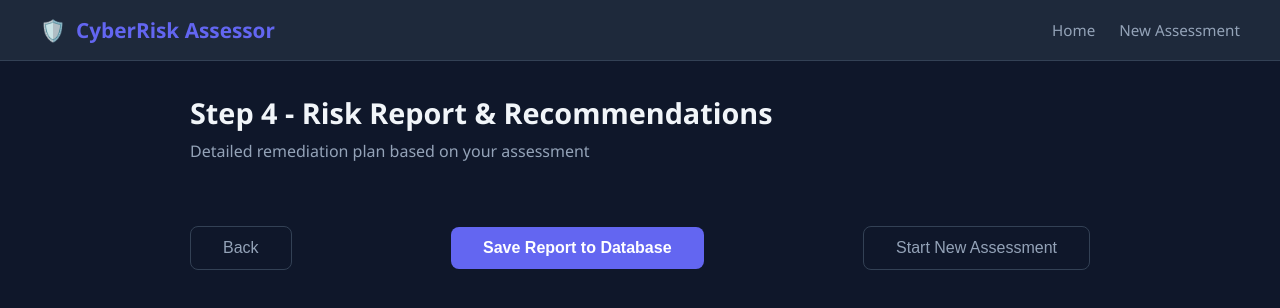
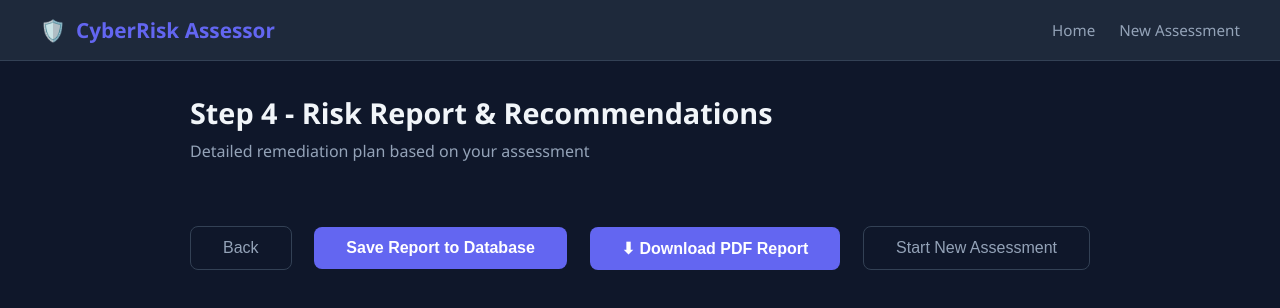
Before and after one commit to hanumanthumandula-svg/cyber-risk-tool, a React (Create React App) app: page /report in a window 1280 px wide. Shown: the top 308 px of the page. Built offline with nearby package versions, Linux system fonts and the light colour scheme.

Commit message:
Add PDF download feature

```diff
--- a/src/pages/Report.js
+++ b/src/pages/Report.js
@@ -43,6 +43,93 @@ function Report() {
     }
   };
 
+  const downloadPDF = () => {
+    const script = document.createElement('script');
+    script.src = 'https://cdnjs.cloudflare.com/ajax/libs/jspdf/2.5.1/jspdf.umd.min.js';
+    script.onload = () => {
+      const { jsPDF } = window.jspdf;
+      const doc = new jsPDF();
+
+      const values = Object.values(answers);
+      const overall = values.reduce((sum, v) => sum + v.score, 0) / values.length;
+      const overallScore = Math.round((overall / 10) * 100);
+      const riskLevel = overall >= 7.5 ? 'Low' : overall >= 5 ? 'Medium' : overall >= 2.5 ? 'High' : 'Critical';
+
+      // Header
+      doc.setFillColor(30, 30, 60);
+      doc.rect(0, 0, 210, 30, 'F');
+      doc.setTextColor(255, 255, 255);
+      doc.setFontSize(18);
+      doc.text('CyberRisk Assessment Report', 15, 18);
+
+      // Date
+      doc.setFontSize(10);
+      doc.text(`Generated: ${new Date().toLocaleDateString()}`, 150, 18);
+
+      // Overall Score
+      doc.setTextColor(0, 0, 0);
+      doc.setFontSize(14);
+      doc.text(`Overall Risk Score: ${overallScore}/100`, 15, 45);
+      doc.text(`Risk Level: ${riskLevel}`, 15, 55);
+
+      // Assets
+      doc.setFontSize(11);
+      doc.text(`Assets Assessed: ${assets.join(', ')}`, 15, 65);
+
+      // Divider
+      doc.setDrawColor(100, 100, 200);
+      doc.line(15, 70, 195, 70);
+
+      let y = 80;
+
+      Object.entries(answers).forEach(([key, val]) => {
+        const rec = recommendations[key];
+        if (!rec) return;
+
+        // Check if we need a new page
+        if (y > 250) {
+          doc.addPage();
+          y = 20;
+        }
+
+        // Section title
+        doc.setFontSize(12);
+        doc.setTextColor(50, 50, 150);
+        doc.text(`${rec.title}`, 15, y);
+
+        // Risk tag
+        const riskText = val.score >= 7 ? 'Low Risk' : val.score >= 4 ? 'Medium Risk' : 'High Risk';
+        doc.setFontSize(10);
+        doc.setTextColor(val.score >= 7 ? 34 : val.score >= 4 ? 180 : 200, val.score >= 7 ? 197 : val.score >= 4 ? 120 : 50, val.score >= 7 ? 94 : 50);
+        doc.text(riskText, 150, y);
+
+        y += 7;
+
+        // Current state
+        doc.setTextColor(80, 80, 80);
+        doc.setFontSize(10);
+        doc.text(`Current state: ${val.label}`, 15, y);
+        y += 7;
+
+        // Tips
+        doc.setTextColor(0, 0, 0);
+        rec.tips.forEach(tip => {
+          if (y > 270) { doc.addPage(); y = 20; }
+          doc.text(`• ${tip}`, 20, y);
+          y += 6;
+        });
+
+        y += 5;
+        doc.setDrawColor(220, 220, 220);
+        doc.line(15, y, 195, y);
+        y += 8;
+      });
+
+      doc.save('CyberRisk-Assessment-Report.pdf');
+    };
+    document.head.appendChild(script);
+  };
+
   return (
     <div className="page-container">
       <div className="page-header">
@@ -73,7 +160,10 @@ function Report() {
       <div className="button-row">
         <button className="btn-secondary" onClick={() => navigate('/riskscore')}>Back</button>
         <button className="btn-primary" onClick={saveReport} disabled={saved}>
-          {saved ? 'Report Saved' : 'Save Report to Database'}
+          {saved ? '✓ Report Saved' : 'Save Report to Database'}
+        </button>
+        <button className="btn-primary" onClick={downloadPDF}>
+          ⬇ Download PDF Report
         </button>
         <button className="btn-secondary" onClick={() => { localStorage.clear(); navigate('/'); }}>
           Start New Assessment
```
